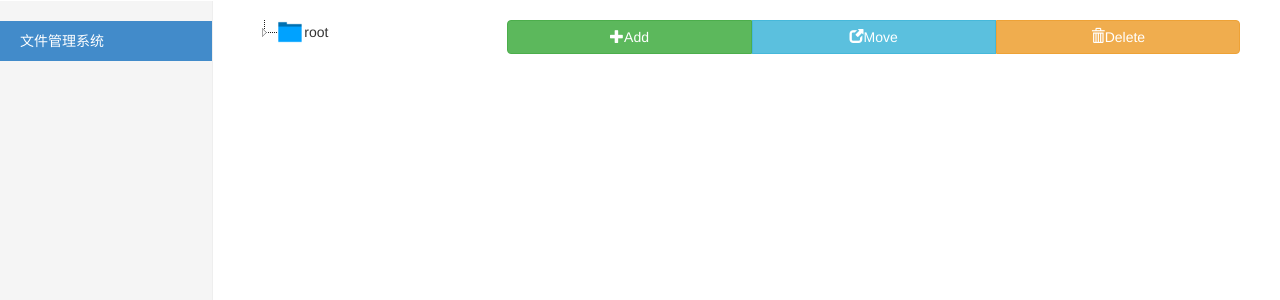
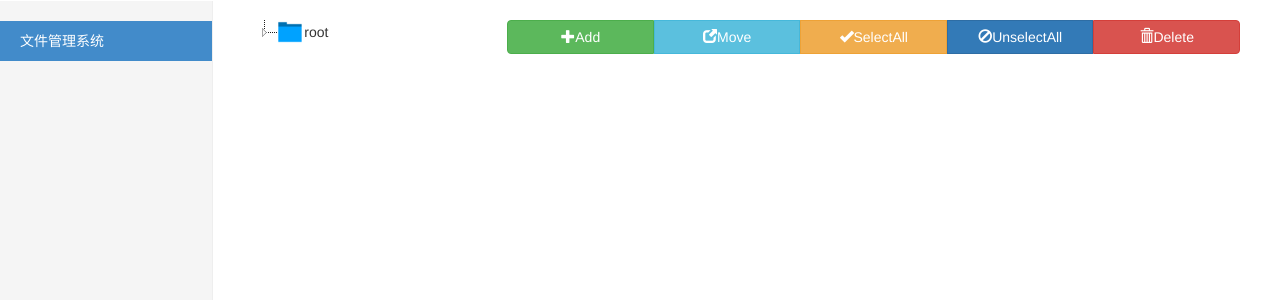
Before and after one commit to sumsung007/super_file_manage, a Django app: page /file_manage/index in a window 1280 px wide. Shown: the part 50-350 px from the top of the page. Run offline with Django 3.2, Linux system fonts and the light colour scheme; the visitor is signed in with stand-in values (Sample User, id 1); some libraries are stand-ins or nearby versions.

Commit message:
新增删除功能已经选择全部和取消选择n按钮

```diff
--- a/file_manage/views_api.py
+++ b/file_manage/views_api.py
@@ -81,7 +81,10 @@ def delete_dir(request):
             if os.path.exists(file_path):
                 if os.path.basename(file_path) == "root":
                     return JsonResponse({'return_code':'SUCCESS'})
-                shutil.rmtree(file_path)
+                if os.path.isdir(file_path):
+                    shutil.rmtree(file_path)
+                else:
+                    os.remove(file_path)
                 return JsonResponse({'return_code':'SUCCESS'})
 
 
@@ -89,6 +92,7 @@ def delete_dir(request):
 def request_file_list(request):
     file_type_dict = {
         "png": "glyphicon glyphicon-picture",
+        "PNG": "glyphicon glyphicon-picture",
         "JPG" : "glyphicon glyphicon-picture",
         "jpg" : "glyphicon glyphicon-picture",
         "txt": "glyphicon glyphicon-book",
@@ -144,7 +148,7 @@ def request_file_list(request):
                         data['div_ele'] += div_ele.format(i.split('.')[1], server_path+"/" + i, file_type_image[i.split('.')[1]], i)
                     else:
                         data['li_ele'] += li_ele.format(i.split('.')[1], file_abs_dir, file_type_dict[i.split('.')[1]], i)
-                        if i.split('.')[1] in ['png','JPG','jpg']:
+                        if i.split('.')[1] in ['png', 'JPG', 'jpg', 'PNG']:
                             data['div_ele'] += div_ele.format(i.split('.')[1], file_abs_dir, file_abs_dir.replace(base_dir,'').replace('\\','/'), i)
                             img_path = server_path+"/"+i
                             data['li_ele'] += img_ele.format(img_path)
--- a/templates/file_manage/file_manage.html
+++ b/templates/file_manage/file_manage.html
@@ -76,7 +76,21 @@
         </div>
     </div>
 </div>
+<div class="modal fade" id="can_delete" tabindex="-1" role="dialog" aria-labelledby="exampleModalLabel">
+    <div class="modal-dialog" role="document">
+        <div class="modal-content">
+            <div class="modal-header">
+                <button type="button" class="close" data-dismiss="modal" aria-label="Close"><span aria-hidden="true">&times;</span></button>
+                <h4 class="modal-title" id="exampleModalLabel">delete?</h4>
 
+            </div>
+            <div class="modal-footer">
+                <button type="button" class="btn btn-default" data-dismiss="modal">Close</button>
+                <button type="button" class="btn btn-primary delete_file">Enter</button>
+            </div>
+        </div>
+    </div>
+</div>
 
 <!-- this is mouse rbutton -->
 <div id="context-menu">
@@ -100,11 +114,18 @@
                         <input type="file" name="add_new_file" multiple style="display:none;">
                     </div>
                     <div class="btn-group" role="group">
-                        <button type="button" class="btn btn-default btn-info"><span class="glyphicon glyphicon-new-window"></span>Move</button>
+                        <button type="button" class="btn btn-info"><span class="glyphicon glyphicon-new-window"></span>Move</button>
                     </div>
                     <div class="btn-group" role="group">
-                        <button type="button" class="btn btn-default btn-warning delete_button"><span class="glyphicon glyphicon-trash"></span>Delete</button>
+                        <button type="button" class="btn btn-warning select_all_button"><span class="glyphicon glyphicon-ok"></span>SelectAll</button>
                     </div>
+                    <div class="btn-group" role="group">
+                        <button type="button" class="btn btn-primary unselect_all_button"><span class="glyphicon glyphicon-ban-circle"></span>UnselectAll</button>
+                    </div>
+                    <div class="btn-group" role="group">
+                        <button type="button" class="btn btn-danger delete_button"><span class="glyphicon glyphicon-trash"></span>Delete</button>
+                    </div>
+
                 </div>
                 <ul class="list-group" id="file_list" style="display:none;">
 
@@ -412,21 +433,32 @@
                 file_item = $('#file_list').children()
                 for(var i=0;i<file_item.length;i++){
                     if($(li[i]).hasClass('list-group-item-info')){
-                        file_path_list.push($(li[i]).attr('file_path'))
+                        delete_path_list.push($(li[i]).attr('file_path'))
                     }
                 }
             }else{
                 file_item = $('#file_box').children()
                 for(var i=0;i<file_item.length;i++){
-                    if($(div[i]).children('a').hasClass('my_active')){
-                        file_path_list.push($(div[i]).attr('file_path'))
+                    if($(file_item[i]).children('a').hasClass('my_active')){
+                        delete_path_list.push($(file_item[i]).attr('file_path'))
                     }
                 }
             }
+            if(delete_path_list.length>0){
+                $('#can_delete').modal()
+                $('.delete_file').click(function(){
+                    $.post(
+                        '/file_manage/api/delete_dir',
+                        {'file_path[]':delete_path_list},
+                        function(data){
+                            location.reload()
+                        },
+                        'json',
+                    )
+                })
+            }
 
-            for(var i=0;i<file_item.length;i++){
-                console.log($(file_item[i]).attr('file_path'))
-            }
+
         }
     )
     function request_page_mode(){
@@ -520,6 +552,8 @@
         }).jstree(true);
 
 
+
+
     function init_page(){
         request_page_mode()
     };
```
Also changed, not shown: 1 other file.
